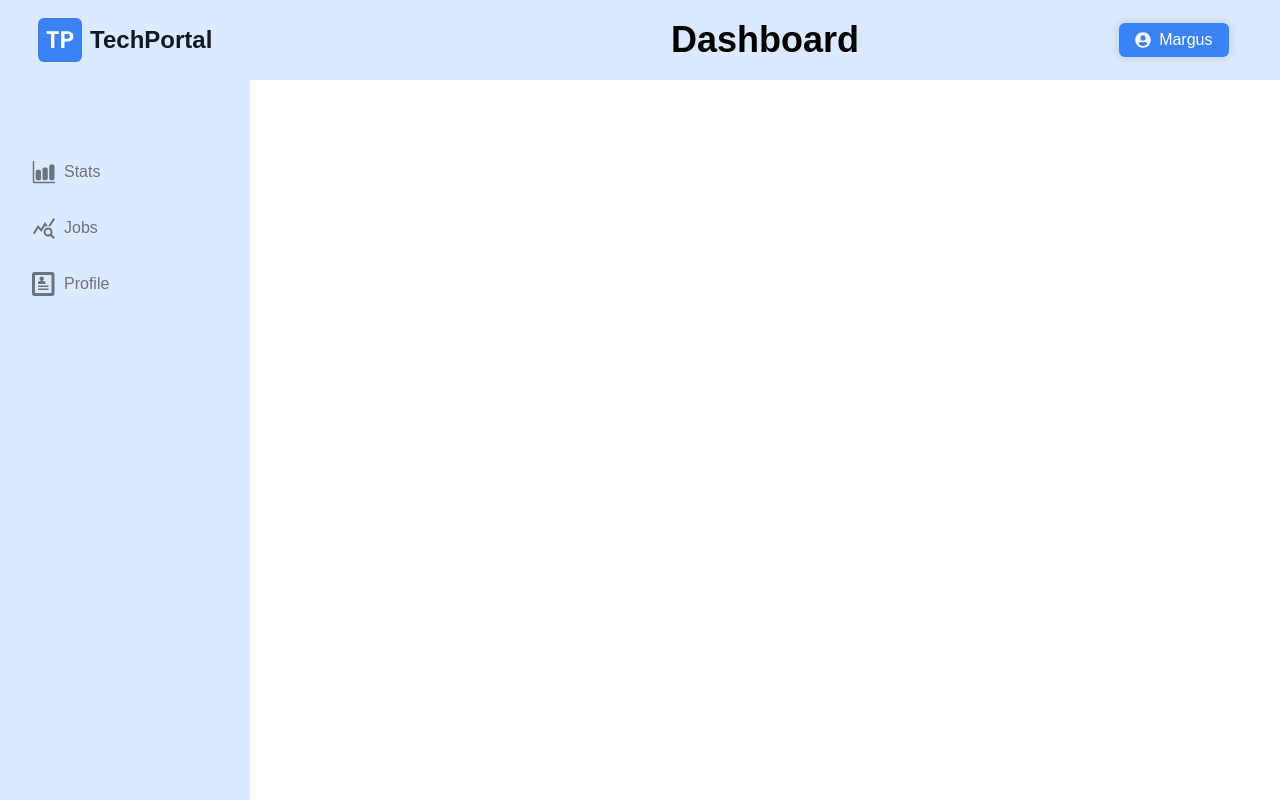
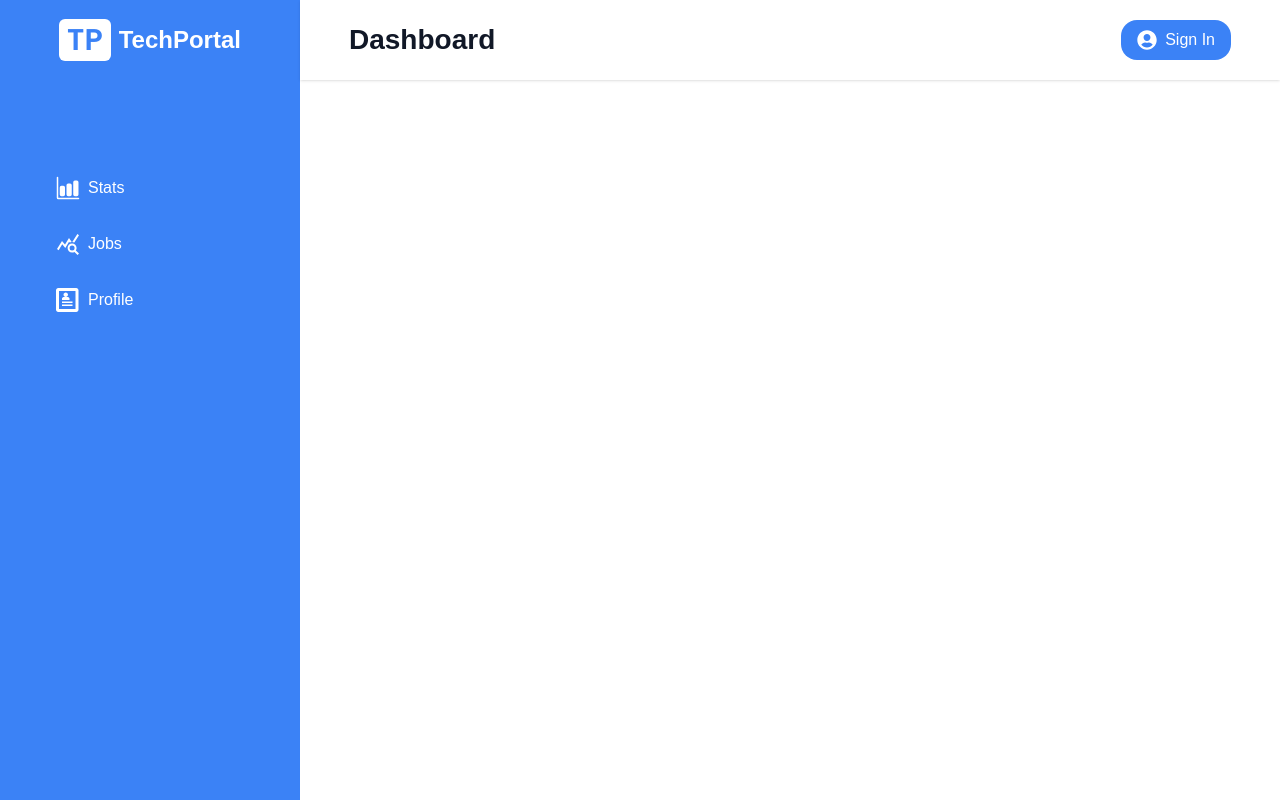
Before and after one commit to margusliinev/techportal, a React (Vite) app in the folder client/: page /dashboard/stats in a window 1280 px wide. Built offline with nearby package versions, Linux system fonts and the light colour scheme; a web font is replaced by a local one.

Commit message:
new navbar and sidebar style, login/logout button, removed protected route

```diff
--- a/client/src/App.tsx
+++ b/client/src/App.tsx
@@ -1,5 +1,5 @@
 import { BrowserRouter as Router, Routes, Route, Navigate } from 'react-router-dom';
-import { LandingPage, RegisterPage, LoginPage, ResetPage, ErrorPage, ProtectedRoute } from './pages';
+import { LandingPage, RegisterPage, LoginPage, ResetPage, ErrorPage } from './pages';
 import { SharedLayout, Jobs, Profile, Stats } from './pages/dashboard';
 
 function App() {
@@ -11,9 +11,7 @@ function App() {
                     <Route path='' element={<Navigate to='stats' />}></Route>
                     <Route path='stats' element={<Stats />}></Route>
                     <Route path='jobs' element={<Jobs />}></Route>
-                    <Route path='' element={<ProtectedRoute />}>
-                        <Route path='profile' element={<Profile />}></Route>
-                    </Route>
+                    <Route path='profile' element={<Profile />}></Route>
                 </Route>
                 <Route path='/landing' element={<LandingPage />}></Route>
                 <Route path='/register' element={<RegisterPage />}></Route>
--- a/client/src/assets/Wrappers/MainSidebar.tsx
+++ b/client/src/assets/Wrappers/MainSidebar.tsx
@@ -5,12 +5,13 @@ const Wrapper = styled.aside`
     @media (min-width: 992px) {
         display: block;
         .sidebar-container {
-            background: var(--colorPrimary1);
+            background: var(--colorPrimary5);
             min-height: 100vh;
             height: 100%;
-            width: 250px;
+            width: 300px;
             margin-left: -250px;
             transition: var(--transition);
+            padding: 0rem 1rem;
         }
         .content {
             position: sticky;
@@ -24,39 +25,46 @@ const Wrapper = styled.aside`
             display: flex;
             align-items: center;
             justify-content: center;
+            h4 {
+                display: inline-block;
+                color: var(--colorPrimary5);
+                background-color: var(--colorWhite);
+                padding: 0.2rem 0.5rem;
+                font-weight: 600;
+                border-radius: var(--radius-md);
+                font-family: 'Poppins';
+                margin-right: 0.5rem;
+            }
+            h5 {
+                display: inline-block;
+                color: var(--colorWhite);
+            }
         }
         .nav-links {
-            padding-top: 4rem;
+            padding-top: 5rem;
             display: flex;
             flex-direction: column;
         }
         .nav-link {
             display: flex;
             align-items: center;
-            color: var(--colorGray5);
+            color: var(--colorWhite);
             padding: 1rem 0;
-            padding-left: 2rem;
+            padding-left: 2.5rem;
             text-transform: capitalize;
             transition: var(--transition);
             gap: 0.5rem;
+            border-radius: var(--radius-md);
             svg {
                 font-size: 1.5rem;
             }
         }
         .nav-link:hover {
-            background: var(--colorGray1);
+            background: var(--colorPrimary6);
             padding-left: 3rem;
-            color: var(--colorGray9);
         }
         .nav-link:hover .icon {
             color: var(--colorPrimary5);
-        }
-        .icon {
-            font-size: 1.5rem;
-            margin-right: 1rem;
-            display: grid;
-            place-items: center;
-            transition: var(--transition);
         }
         .active {
             color: var(--colorGray9);
--- a/client/src/assets/Wrappers/Navbar.tsx
+++ b/client/src/assets/Wrappers/Navbar.tsx
@@ -5,18 +5,17 @@ const Wrapper = styled.nav`
     display: flex;
     align-items: center;
     justify-content: center;
-    background-color: var(--colorPrimary1);
-    .logo {
+    box-shadow: 0 1px 3px 0 rgb(0 0 0 / 0.1), 0 1px 2px -1px rgb(0 0 0 / 0.1);
+    .nav-center {
         display: flex;
         align-items: center;
-        width: 100px;
+        justify-content: space-between;
+        width: 90vw;
     }
-    .nav-center {
+    .nav-container {
         display: flex;
-        width: 90vw;
         align-items: center;
-        justify-content: space-between;
-    }
+        gap: 1.5rem;
         .toggle-btn {
             background: transparent;
             border-color: transparent;
@@ -26,48 +25,77 @@ const Wrapper = styled.nav`
             display: flex;
             align-items: center;
         }
+        .content-divider-vertical {
+            width: 1px;
+            height: 25px;
+            background-color: var(--colorGray2);
+        }
+        .nav-title {
+            font-size: 1.75rem;
+            color: var(--colorGray9);
+        }
+    }
     .btn-container {
         position: relative;
-    }
         .btn {
             display: flex;
             align-items: center;
             justify-content: center;
             gap: 0 0.5rem;
             position: relative;
-        box-shadow: var(--shadow-md);
+            background: var(--colorPrimary5);
+            span {
+                display: grid;
+                font-size: 1.25rem;
             }
-
+            p {
+                font-weight: 500;
+                font-size: 16px;
+            }
+        }
         .dropdown {
             position: absolute;
             top: 40px;
-        left: 0;
-        width: 100%;
-        background: var(--colorPrimary1);
-        box-shadow: var(--shadow-md);
-        padding: 0.5rem;
-        text-align: center;
+            right: 0;
+            width: 8rem;
+            background-color: var(--colorWhite);
+            box-shadow: 0 10px 15px -3px rgb(0 0 0 / 0.1), 0 4px 6px -4px rgb(0 0 0 / 0.1);
             visibility: hidden;
             border-radius: var(--radius-md);
+            border: 1px solid var(--colorGray2);
         }
-    /* .show-dropdown {
+        .show-dropdown {
             visibility: visible;
         }
         .dropdown-btn {
+            display: block;
+            width: 100%;
+            text-align: left;
             background: transparent;
             border-color: transparent;
-        color: var(--colorPrimary5);
-        text-transform: capitalize;
             cursor: pointer;
-    } */
-    .logo-text {
-        position: absolute;
-        top: 50%;
-        left: 50%;
-        transform: translate(-50%, -50%);
-        margin: 0;
-        text-transform: capitalize;
-        font-weight: 600;
+            font-size: 14px;
+        }
+        .dropdown-btn:nth-of-type(1) {
+            padding: 0.5rem 0.5rem 0.25rem 0.5rem;
+        }
+        .dropdown-btn:nth-of-type(2) {
+            padding: 0.25rem 0.5rem 0.5rem 0.5rem;
+        }
+        .dropdown-btn:hover {
+            background-color: var(--colorGray1);
+        }
+    }
+    .sign-in-btn {
+        display: flex;
+        align-items: center;
+        justify-content: center;
+        gap: 0.5rem;
+        border-radius: var(--radius-2xl);
+        span {
+            display: grid;
+            font-size: 1.25rem;
+        }
     }
     @media (min-width: 992px) {
         position: sticky;
@@ -75,8 +103,11 @@ const Wrapper = styled.nav`
         .nav-center {
             width: 90%;
         }
-        .logo {
+        .nav-container {
+            .toggle-btn,
+            .content-divider-vertical {
                 display: none;
+            }
         }
     }
 `;
--- a/client/src/components/MainSidebar.tsx
+++ b/client/src/components/MainSidebar.tsx
@@ -13,7 +13,8 @@ const MainSidebar = () => {
             <div className={showSidebar ? 'sidebar-container ' : 'sidebar-container show-sidebar'}>
                 <div className='content'>
                     <header>
-                        <LogoSmall />
+                        <h4>TP</h4>
+                        <h5>TechPortal</h5>
                     </header>
                     <ul className='nav-links'>
                         <li>
--- a/client/src/components/Navbar.tsx
+++ b/client/src/components/Navbar.tsx
@@ -1,22 +1,45 @@
-import { FaUserCircle } from 'react-icons/fa';
+import { useState } from 'react';
+import { Link } from 'react-router-dom';
+import { FaUserCircle, FaCaretDown, FaCaretUp } from 'react-icons/fa';
+import { BiMenu } from 'react-icons/bi';
 import Wrapper from '../assets/Wrappers/Navbar';
+import { useUserStore } from '../store';
 
 const Navbar = () => {
+    const [showLogout, setShowLogout] = useState(false);
+    const { user } = useUserStore();
     return (
         <Wrapper>
             <div className='nav-center'>
-                <div>
-                    <h3 className='logo-text'>dashboard</h3>
+                <div className='nav-container'>
+                    <button className='toggle-btn'>
+                        <BiMenu />
+                    </button>
+                    <div className='content-divider-vertical'></div>
+                    <h4 className='nav-title'>Dashboard</h4>
                 </div>
-                <div className='btn-container'>
-                    <button className='btn'>
-                        <FaUserCircle />
-                        Margus
-                    </button>
-                    <div className='dropdown show-dropdown'>
-                        <button className='dropdown-btn'>logout</button>
+                {user ? (
+                    <div className='btn-container'>
+                        <button className='btn' onClick={() => setShowLogout(!showLogout)}>
+                            <span>
+                                <FaUserCircle />
+                            </span>
+                            <p>Margus</p>
+                            <span>{showLogout ? <FaCaretUp /> : <FaCaretDown />}</span>
+                        </button>
+                        <div className={showLogout ? 'dropdown show-dropdown' : 'dropdown'}>
+                            <button className='dropdown-btn'>Your Profile</button>
+                            <button className='dropdown-btn'>Sign Out</button>
+                        </div>
                     </div>
-                </div>
+                ) : (
+                    <Link to={'/login'} className='btn sign-in-btn'>
+                        <span>
+                            <FaUserCircle />
+                        </span>
+                        Sign In
+                    </Link>
+                )}
             </div>
         </Wrapper>
     );
--- a/client/src/pages/ProtectedRoute.tsx
+++ /dev/null
@@ -1,9 +0,0 @@
-import { Navigate, Outlet } from 'react-router-dom';
-import { useUserStore } from '../store';
-
-const ProtectedRoute = () => {
-    const { user } = useUserStore();
-    return user ? <Outlet /> : <Navigate to='/' />;
-};
-
-export default ProtectedRoute;
--- a/client/src/pages/index.tsx
+++ b/client/src/pages/index.tsx
@@ -3,6 +3,5 @@ import RegisterPage from './RegisterPage';
 import LoginPage from './LoginPage';
 import ResetPage from './ResetPage';
 import ErrorPage from './ErrorPage';
-import ProtectedRoute from './ProtectedRoute';
 
-export { LandingPage, RegisterPage, LoginPage, ResetPage, ErrorPage, ProtectedRoute };
+export { LandingPage, RegisterPage, LoginPage, ResetPage, ErrorPage };
```
Lines whose indentation alone changed are shown as unchanged.
